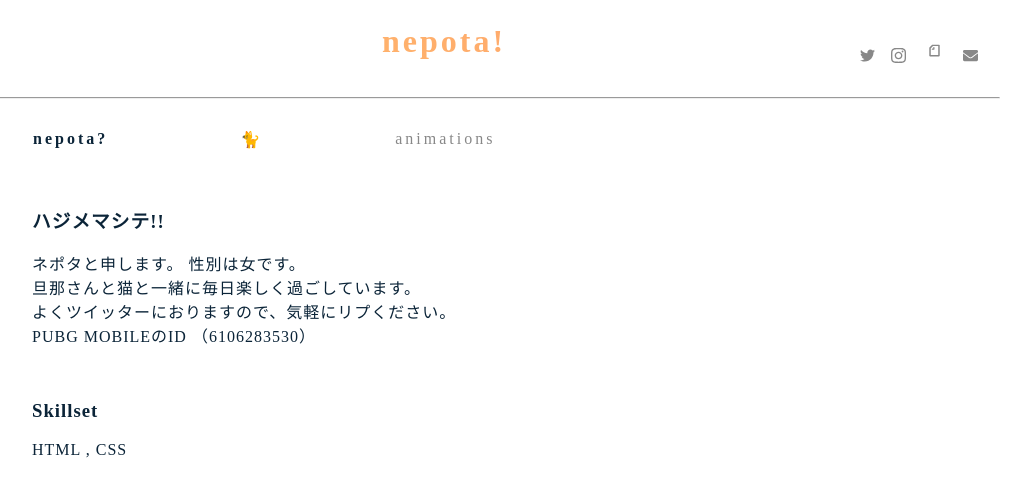
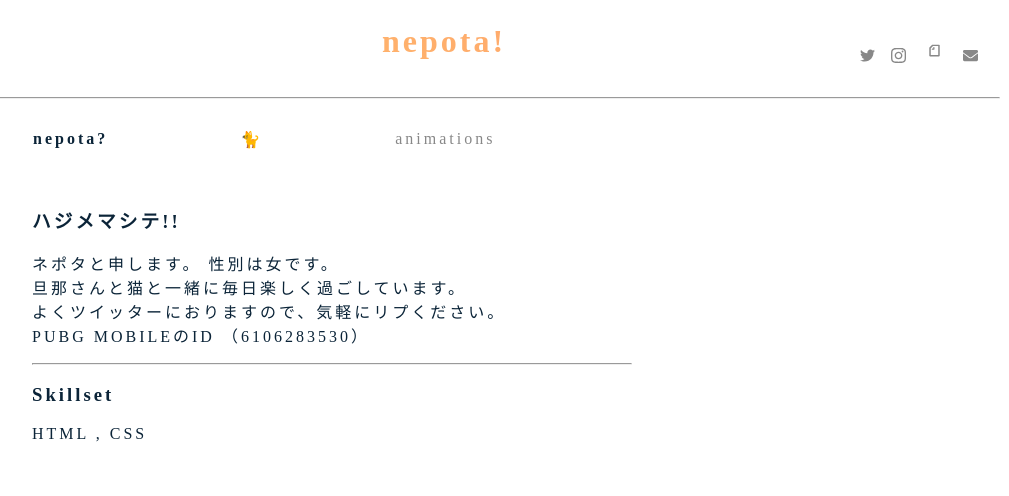
Before and after one commit to aya-nitta/nepotaya, a Next.js app: page / in a window 1280 px wide. Shown: the top 496 px of the page, without its empty margins (166-1175 px from the left). Built offline with nearby package versions, Linux system fonts and the light colour scheme.

Commit message:
refactor(src,package.json.yarn.lock): 修正しました

```diff
--- a/package.json
+++ b/package.json
@@ -21,6 +21,7 @@
     "prismjs": "^1.17.1",
     "react": "16.12.0",
     "react-dom": "16.12.0",
+    "react-svg": "^11.0.19",
     "styled-components": "^5.0.1"
   },
   "devDependencies": {
--- a/src/components/_app/Contact/index.tsx
+++ b/src/components/_app/Contact/index.tsx
@@ -1,5 +1,6 @@
 import * as React from 'react'
 import styled from 'styled-components'
+
 import { config } from '~/utils/config'
 import ExtLink from '../../ext-link'
 import Instagram from '../../svgs/instagram'
--- a/src/pages/_document.tsx
+++ b/src/pages/_document.tsx
@@ -1,15 +1,14 @@
+//HTMLでレイアウト部分のマークアップ
 import * as React from 'react'
 import Document, { Html, Head, Main, NextScript } from 'next/document'
 
 class MyDocument extends Document {
   render() {
     return (
-      <Html lang="en">
+      <Html lang="ja">
         <Head />
-        <body>
-          <Main />
-          <NextScript />
-        </body>
+        <Main />
+        <NextScript />
       </Html>
     )
   }
--- a/src/pages/blog/index.tsx
+++ b/src/pages/blog/index.tsx
@@ -23,7 +23,7 @@ type Props = {
 
 const Component: React.FC<Props> = props => (
   <div className={props.className}>
-    {props.posts.length === 0 && <p>There are no posts yet</p>}
+    {props.posts.length === 0}
     {props.posts.map(post => {
       return (
         <div key={post.Slug}>
@@ -43,8 +43,7 @@ const Component: React.FC<Props> = props => (
 
 const StyledComponent = styled(Component)`
   color: #0b2438;
-  /* letter-spacingは文字の間隔 */
-  letter-spacing: 1px;
+  letter-spacing: 3px;
   padding: 15px 100px;
   width: 600px;
   * > a {
--- a/src/pages/index.tsx
+++ b/src/pages/index.tsx
@@ -19,7 +19,7 @@ const Component: React.FC<Props> = props => (
       <br />
       PUBG MOBILEのID （6106283530）
     </p>
-    <br />
+    <hr />
     <h3>Skillset</h3>
     <p>
       HTML , CSS
@@ -30,8 +30,7 @@ const Component: React.FC<Props> = props => (
 // (4) Style層
 const StyledComponent = styled(Component)`
   width: 600px;
-  /* letter-spacingは文字の間隔 */
-  letter-spacing: 1px;
+  letter-spacing: 3px;
   color: #0b2438;
   padding: 15px 100px;
   /* ブロック、インラインブロックの違いに注意 */
```
Also changed, not shown: 1 other file (tests, documents, lock files or other folders).
